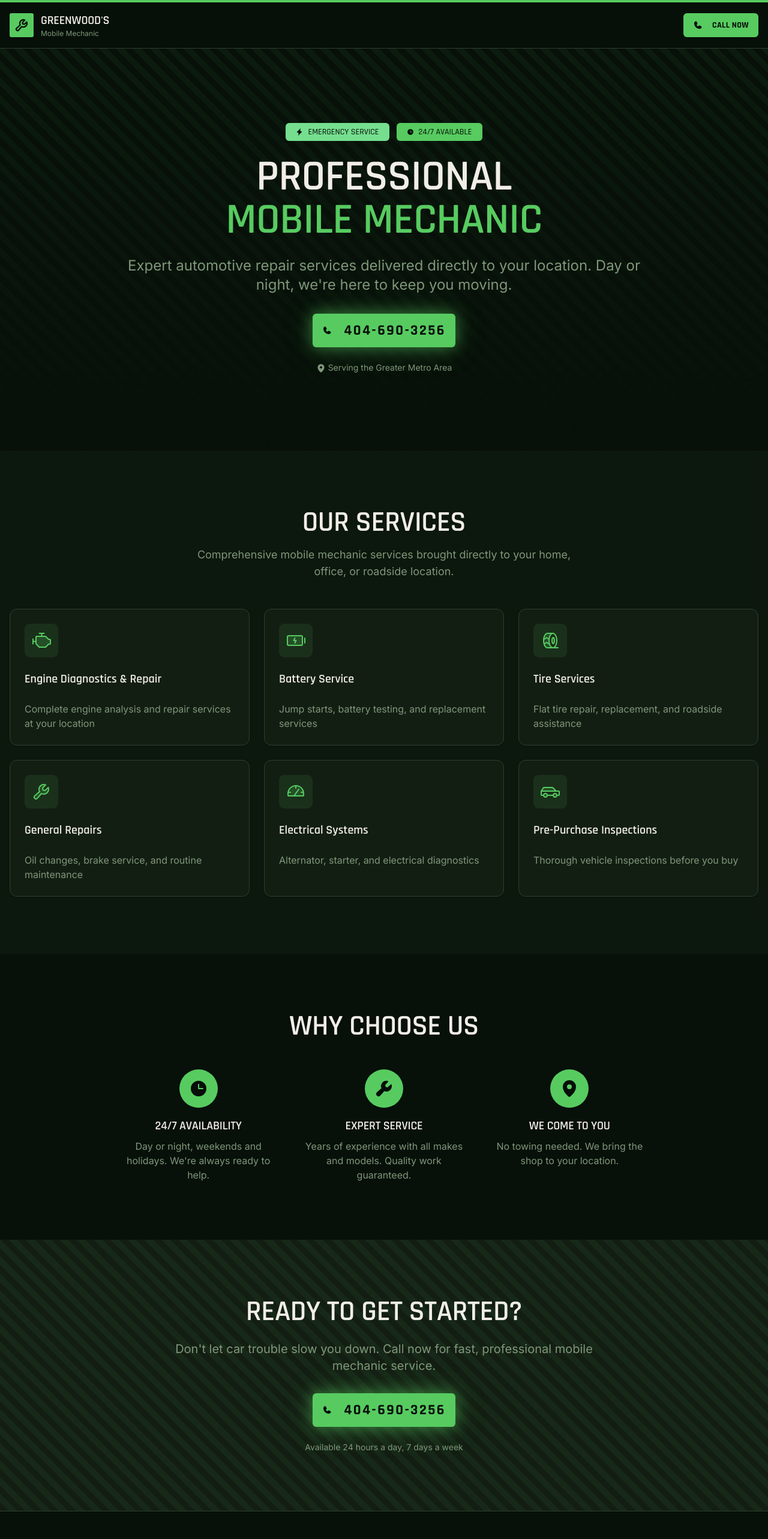
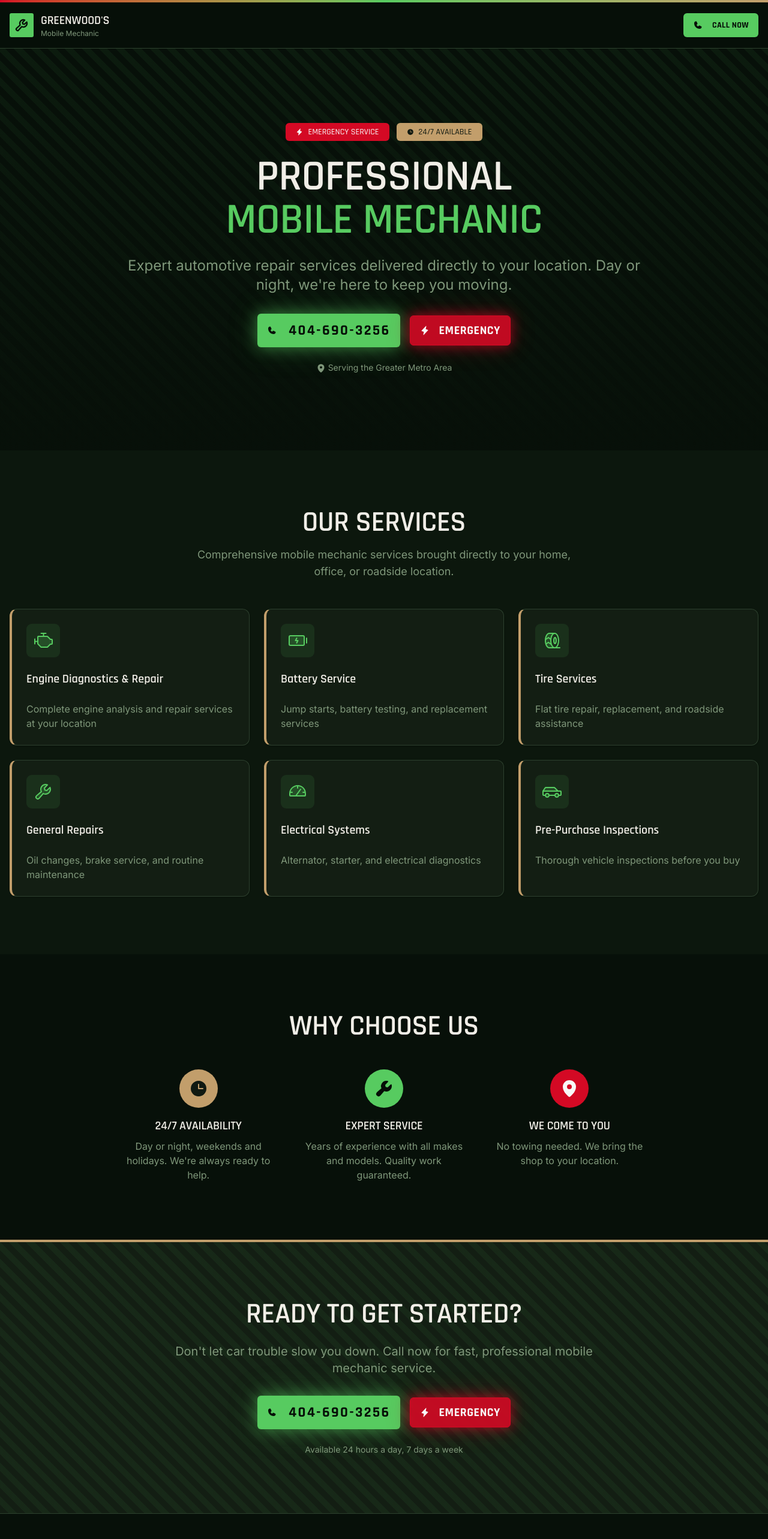
Before and after one commit to kaijuthreat/greenwoods-mobi-rain, a React (Vite) app: page / in a window 1280 px wide. Shown: the top 2566 px of the page at 60% size. Built offline with nearby package versions, Linux system fonts and the light colour scheme.

Commit message:
Generated by Spark: now lets add the tan and red somewhere

```diff
--- a/src/App.tsx
+++ b/src/App.tsx
@@ -43,7 +43,7 @@
 
   return (
     <div className="min-h-screen bg-background text-foreground">
-      <div className="fixed top-0 left-0 right-0 h-1 bg-primary z-50" />
+      <div className="fixed top-0 left-0 right-0 h-1 bg-gradient-to-r from-red via-primary to-tan z-50" />
 
       <header className="sticky top-1 z-40 border-b border-border bg-background/95 backdrop-blur">
         <div className="container mx-auto px-4 py-4 flex items-center justify-between">
@@ -80,11 +80,11 @@
               className="max-w-4xl mx-auto text-center"
             >
               <div className="flex items-center justify-center gap-3 mb-6">
-                <Badge className="bg-accent text-accent-foreground text-sm px-4 py-1 font-heading">
+                <Badge className="bg-red text-red-foreground text-sm px-4 py-1 font-heading">
                   <Lightning weight="fill" className="mr-1" size={16} />
                   EMERGENCY SERVICE
                 </Badge>
-                <Badge className="bg-primary text-primary-foreground text-sm px-4 py-1 font-heading">
+                <Badge className="bg-tan text-tan-foreground text-sm px-4 py-1 font-heading">
                   <Clock weight="fill" className="mr-1" size={16} />
                   24/7 AVAILABLE
                 </Badge>
@@ -108,6 +108,15 @@
                 >
                   <Phone weight="fill" className="mr-3" size={28} />
                   {phoneNumber}
+                </Button>
+                <Button
+                  size="lg"
+                  variant="outline"
+                  className="text-xl px-6 py-6 bg-red/90 text-red-foreground hover:bg-red border-red font-heading font-bold tracking-wide glow-red"
+                  onClick={() => window.location.href = `tel:${phoneNumber}`}
+                >
+                  <Lightning weight="fill" className="mr-2" size={24} />
+                  EMERGENCY
                 </Button>
               </div>
 
@@ -143,7 +152,7 @@
                   viewport={{ once: true }}
                   transition={{ duration: 0.5, delay: index * 0.1 }}
                 >
-                  <Card className="group hover:border-primary transition-all duration-300 hover:shadow-lg hover:shadow-primary/20 h-full">
+                  <Card className="group hover:border-primary transition-all duration-300 hover:shadow-lg hover:shadow-primary/20 h-full border-l-4 border-l-tan">
                     <CardHeader>
                       <div className="w-14 h-14 bg-primary/10 rounded-lg flex items-center justify-center mb-4 group-hover:bg-primary/20 transition-colors">
                         <service.icon className="text-primary" weight="duotone" size={32} />
@@ -181,8 +190,8 @@
                   transition={{ duration: 0.5, delay: 0.1 }}
                   className="text-center"
                 >
-                  <div className="w-16 h-16 bg-primary rounded-full flex items-center justify-center mx-auto mb-4">
-                    <Clock weight="fill" className="text-primary-foreground" size={32} />
+                  <div className="w-16 h-16 bg-tan rounded-full flex items-center justify-center mx-auto mb-4">
+                    <Clock weight="fill" className="text-tan-foreground" size={32} />
                   </div>
                   <h4 className="text-xl font-heading mb-2">24/7 AVAILABILITY</h4>
                   <p className="text-muted-foreground font-body">
@@ -213,8 +222,8 @@
                   transition={{ duration: 0.5, delay: 0.3 }}
                   className="text-center"
                 >
-                  <div className="w-16 h-16 bg-primary rounded-full flex items-center justify-center mx-auto mb-4">
-                    <MapPin weight="fill" className="text-primary-foreground" size={32} />
+                  <div className="w-16 h-16 bg-red rounded-full flex items-center justify-center mx-auto mb-4">
+                    <MapPin weight="fill" className="text-red-foreground" size={32} />
                   </div>
                   <h4 className="text-xl font-heading mb-2">WE COME TO YOU</h4>
                   <p className="text-muted-foreground font-body">
@@ -226,7 +235,7 @@
           </div>
         </section>
 
-        <section className="py-16 md:py-24 bg-card diagonal-stripes">
+        <section className="py-16 md:py-24 bg-card diagonal-stripes border-t-4 border-t-tan">
           <div className="container mx-auto px-4">
             <motion.div
               initial={{ opacity: 0, y: 20 }}
@@ -240,6 +249,7 @@
                 Don't let car trouble slow you down. Call now for fast, professional mobile mechanic service.
               </p>
 
+              <div className="flex flex-col sm:flex-row gap-4 justify-center items-center">
                 <Button
                   size="lg"
                   className="text-2xl px-8 py-7 bg-primary text-primary-foreground hover:bg-primary/90 font-heading font-bold tracking-widest glow-green"
@@ -248,6 +258,16 @@
                   <Phone weight="fill" className="mr-3" size={28} />
                   {phoneNumber}
                 </Button>
+                <Button
+                  size="lg"
+                  variant="outline"
+                  className="text-xl px-6 py-6 bg-red/90 text-red-foreground hover:bg-red border-red font-heading font-bold tracking-wide glow-red"
+                  onClick={() => window.location.href = `tel:${phoneNumber}`}
+                >
+                  <Lightning weight="fill" className="mr-2" size={24} />
+                  EMERGENCY
+                </Button>
+              </div>
 
               <p className="mt-6 text-sm text-muted-foreground font-body">
                 Available 24 hours a day, 7 days a week
--- a/src/index.css
+++ b/src/index.css
@@ -36,6 +36,12 @@
   --input: oklch(0.35 0.04 145);
   --ring: oklch(0.75 0.18 145);
 
+  --tan: oklch(0.72 0.08 75);
+  --tan-foreground: oklch(0.20 0.02 150);
+
+  --red: oklch(0.55 0.22 25);
+  --red-foreground: oklch(0.98 0 0);
+
   --radius: 0.375rem;
 }
 
@@ -59,6 +65,10 @@
   --color-border: var(--border);
   --color-input: var(--input);
   --color-ring: var(--ring);
+  --color-tan: var(--tan);
+  --color-tan-foreground: var(--tan-foreground);
+  --color-red: var(--red);
+  --color-red-foreground: var(--red-foreground);
 
   --radius-sm: calc(var(--radius) * 0.5);
   --radius-md: var(--radius);
@@ -104,3 +114,16 @@
     box-shadow: 0 0 35px oklch(0.75 0.18 145 / 0.7), 0 0 70px oklch(0.75 0.18 145 / 0.35);
   }
 }
+
+.glow-red {
+  box-shadow: 0 0 20px oklch(0.55 0.22 25 / 0.6), 0 0 40px oklch(0.55 0.22 25 / 0.3);
+}
+
+@keyframes pulse-red {
+  0%, 100% {
+    box-shadow: 0 0 20px oklch(0.55 0.22 25 / 0.6), 0 0 40px oklch(0.55 0.22 25 / 0.3);
+  }
+  50% {
+    box-shadow: 0 0 30px oklch(0.55 0.22 25 / 0.8), 0 0 60px oklch(0.55 0.22 25 / 0.4);
+  }
+}
```
Also changed, not shown: 1 other file (tests, documents, lock files or other folders). Lines whose indentation alone changed are shown as unchanged.
